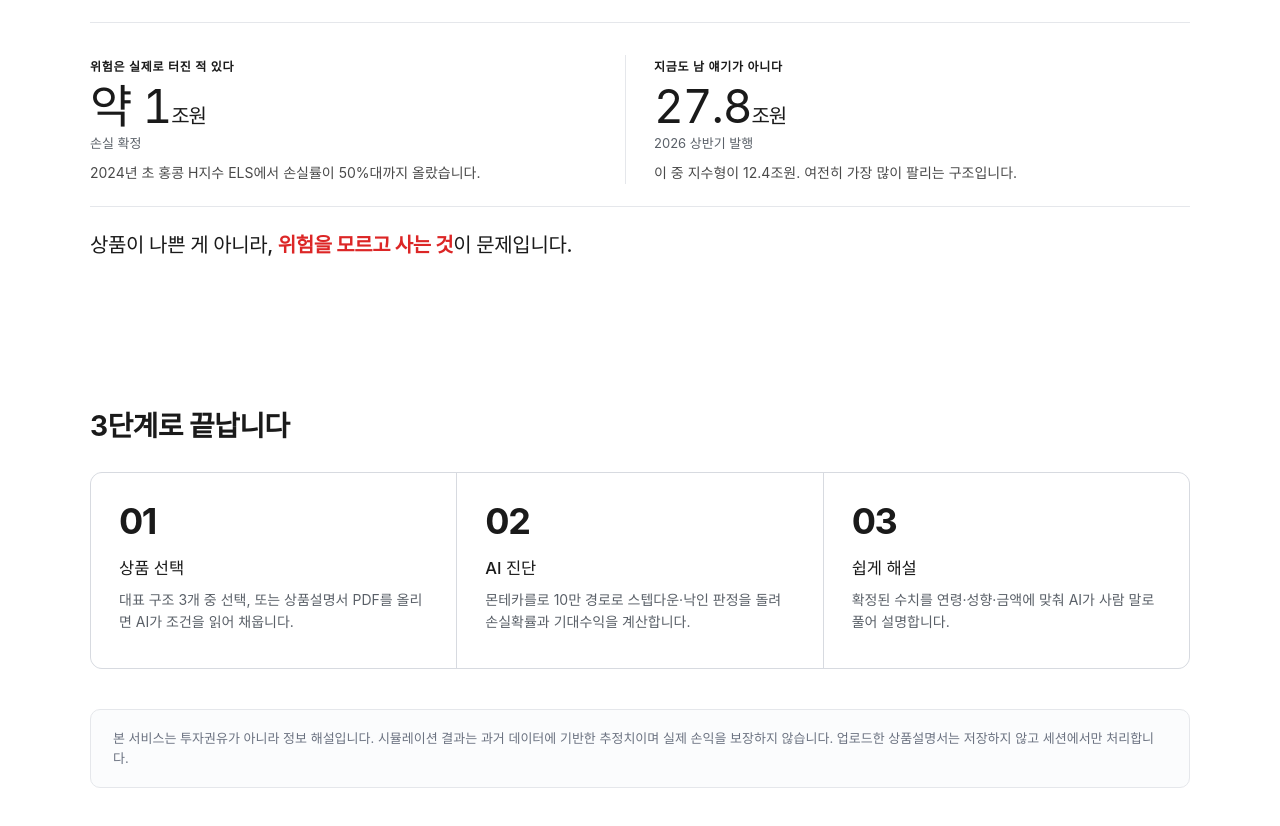
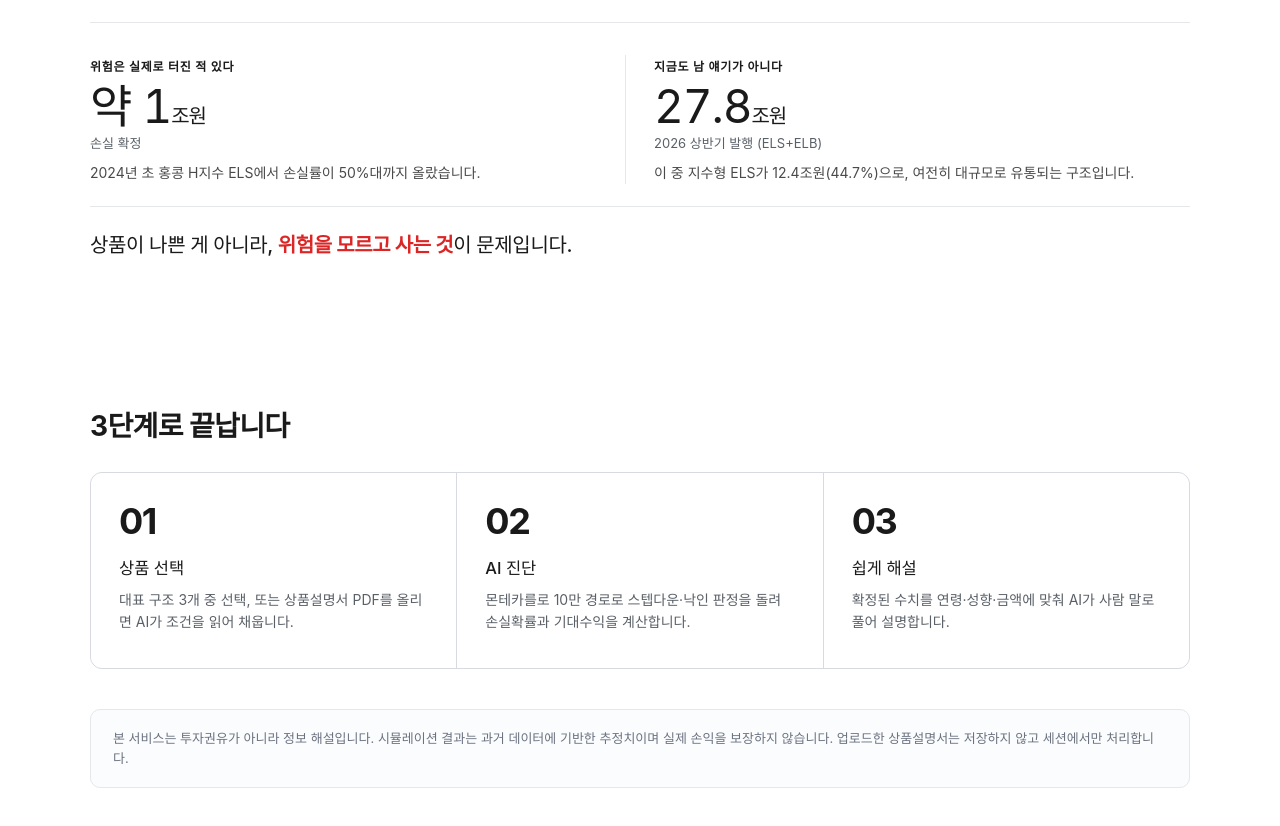
Before and after one commit to ELS-precheck/els-precheck-frontend, a React (Vite) app: page / in a window 1280 px wide. Shown: the part 780-1606 px from the top of the page. Built offline with nearby package versions, Linux system fonts and the light colour scheme; a web font is replaced by a local one.

Commit message:
fix: 지수형 ELS 통계 문구 오류 수정

```diff
--- a/src/pages/Landing.tsx
+++ b/src/pages/Landing.tsx
@@ -119,9 +119,9 @@ export default function Landing() {
               <div className={styles.contextStatNum}>
                 27.8<span className={styles.contextStatNumSuffix}>조원</span>
               </div>
-              <p className={styles.contextStatTag}>2026 상반기 발행</p>
+              <p className={styles.contextStatTag}>2026 상반기 발행 (ELS+ELB)</p>
               <p className={styles.contextStatDesc}>
-                이 중 지수형이 12.4조원. 여전히 가장 많이 팔리는 구조입니다.
+                이 중 지수형 ELS가 12.4조원(44.7%)으로, 여전히 대규모로 유통되는 구조입니다.
               </p>
             </div>
           </div>
```
